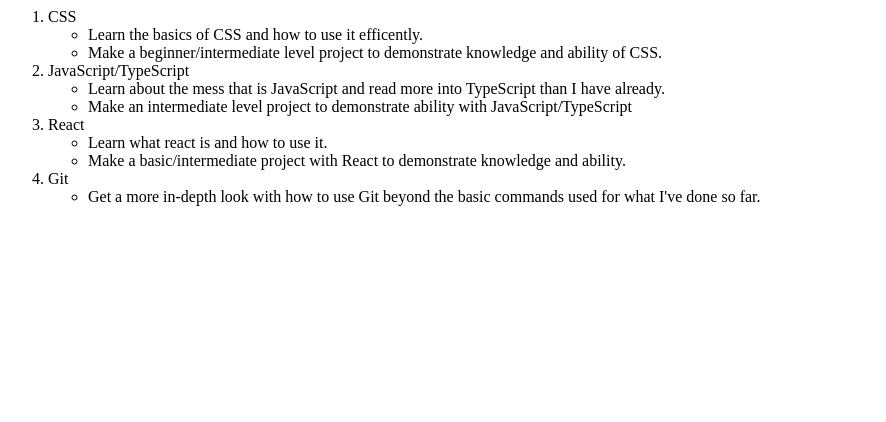
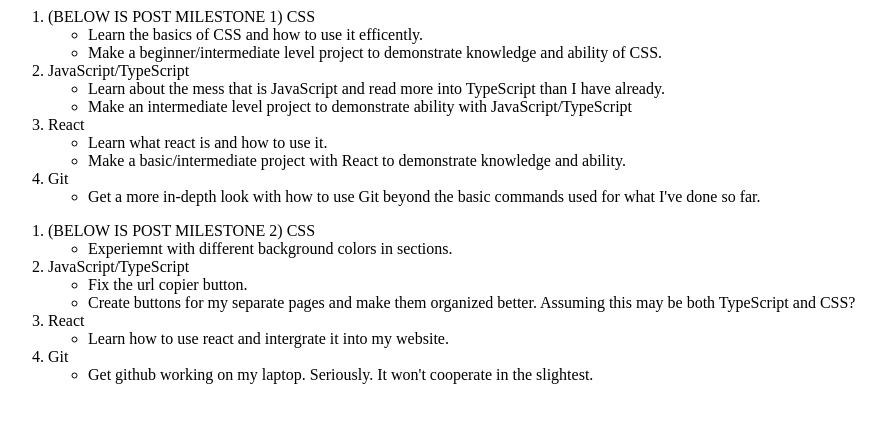
Before and after one commit to donomess/donomess.github.io, a plain HTML site: page TODO.html in a window 1280 px wide. Shown: the whole page, without its empty margins (0-886 px from the left). Drawn offline with Linux system fonts and the light colour scheme.

Commit message:
Update Todo!

```diff
--- a/TODO.html
+++ b/TODO.html
@@ -1,12 +1,12 @@
 <html>
     <head>
         <title>
-            TODO Page For Portfolio (Post Milestone 1)
+            TODO Page For Portfolio
         </title>
     </head>
     <body>
         <ol>
-            <li>CSS</li>
+            <li>(BELOW IS POST MILESTONE 1) CSS</li>
             <ul>
                 <li>Learn the basics of CSS and how to use it efficently.</li>
                 <li>Make a beginner/intermediate level project to demonstrate knowledge and ability of CSS.</li>
@@ -26,5 +26,24 @@
                 <li>Get a more in-depth look with how to use Git beyond the basic commands used for what I've done so far.</li>
             </ul>
         </ol>
+        <ol>
+            <li>(BELOW IS POST MILESTONE 2) CSS</li>
+            <ul>
+                <li>Experiemnt with different background colors in sections.</li>
+            </ul>
+            <li>JavaScript/TypeScript</li>
+            <ul>
+                <li>Fix the url copier button. </li>
+                <li>Create  buttons for my separate pages and make them organized better. Assuming this may be both TypeScript and CSS?</li>
+            </ul>
+            <li>React</li>
+            <ul>
+                <li>Learn how to use react and intergrate it into my website.</li>
+            </ul>
+            <li>Git</li>
+            <ul>
+                <li>Get github working on my laptop. Seriously. It won't cooperate in the slightest.</li>
+            </ul>
+        </ol>
     </body>
 </html>
```
